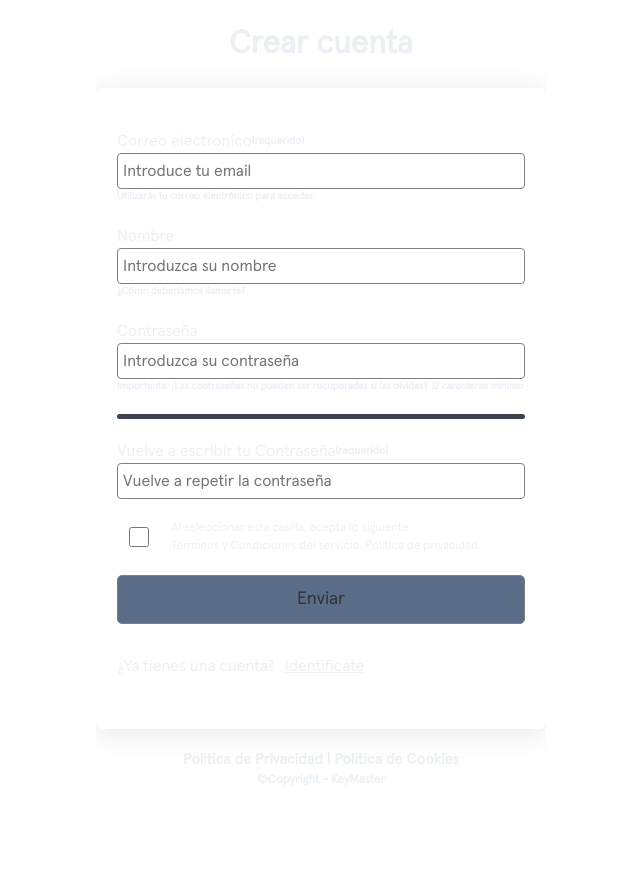
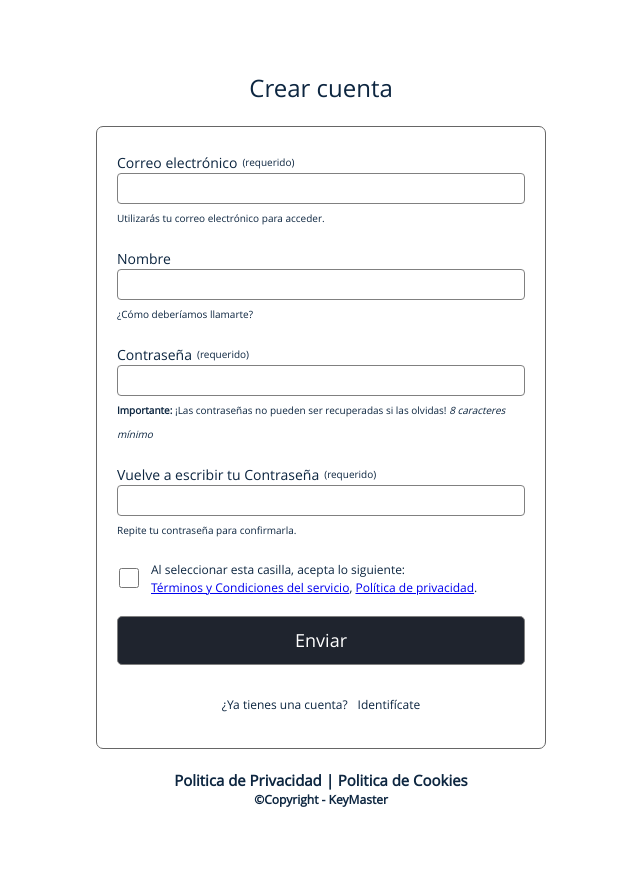
Before and after one commit to DarielsMtz/KeyMaster, a PHP site: page /registro.html in a window 1280 px wide. Shown: the whole page, without its empty margins (319-959 px from the left). Before the commit the page ends 785 px from the top, so only its background shows below. Run offline with PHP 8.4, Linux system fonts and the light colour scheme; some libraries are stand-ins or nearby versions.

Commit message:
Cambios en la interfaz

```diff
--- a/css/style.css
+++ b/css/style.css
@@ -6,9 +6,21 @@
 
 /* Tipografía */
 @font-face {
-  font-family: "Hexos";
-  src: url("../font/Apercu_regular.woff2") format("woff2"),
-    url("../font/Apercu_regular.woff") format("woff");
+  font-family: "Open Sans";
+  src: url("../font/opensans-regular.woff2") format("woff2"),
+    url("../font/opensans-regular.woff") format("woff");
+}
+
+@font-face {
+  font-family: "Open Sans Bold";
+  src: url("../font/opensans-bold.woff2") format("woff2"),
+    url("../font/opensans-bold.woff") format("woff");
+}
+
+@font-face {
+  font-family: "Open Sans Light";
+  src: url("../font/opensans-light.woff2") format("woff2"),
+    url("../font/opensans-light.woff") format("woff");
 }
 
 /* --------- Variables -------------- */
@@ -23,19 +35,31 @@
   --color-gris: #e6ebef;
   --color-gris-asulado: #5a6c86;
   --color-gris-lcaro-asulado: #61738f;
-  --color-marfil: #ECF0F5;
+  --color-marfil: #ecf0f5;
   --color-blanco: #ffffff;
   --color-rojo-suave: #e45f5f;
   --color-verde-suave: #88c34a;
-}
 
-/* Tamaños */
-:root {
+  /* Tamaños */
   --padding: 1.25rem;
   --tamano-minimo: 1200px;
   --tamano-maximo: 1920px;
   --borde: 20px;
+
+  /* Fuentes */
+  --h1: 28px;
+  --h2: 24px;
+  --h3: 20px;
+  --h4: 18px;
+  --h5: 16px;
+  --h6: 14px;
+  --p: 16px;
+  --small: 10px;
+  --small2: 12px;
+
 }
+
+
 
 /* ---------- Animaciones ------------ */
 /* Animacion de aparición */
@@ -53,8 +77,8 @@
 
 /* ========== ESTILOS GENERALES ============== */
 html {
-  font-family: "Hexos";
-  font-size: 1em;
+  font-family: "Open Sans", sans-serif;
+  font-size: var(--p);
   scroll-behavior: smooth;
 
   /* Apartado del cuerpo de la pagina */
@@ -107,7 +131,6 @@ html {
 #container {
   margin: 0 40px;
 
-
   /* Estilos generales */
   /* Apartado de encabezado principal*/
   .container__main-header {
@@ -159,7 +182,7 @@ html {
     justify-content: center;
     width: 100%;
     border-radius: 5px;
-    background-color: var(--color-azul-marino-claro);
+    background-color: var(--color-azul-marino);
     padding: 5px 0;
     margin: 20px 0;
     text-decoration: none;
@@ -169,15 +192,15 @@ html {
   }
 
   .container__main-form-boton:hover {
-    background-color: var(--color-gris-lcaro-asulado);
-    transform: scale(1.01);
+    background-color: var(--color-azul-marino-claro);
     color: var(--color-marfil);
+    cursor: pointer;
   }
 
   .container__main-form-divisor {
     display: block;
     width: 100%;
-    height: 1px;
+    height: 1.2px;
     background-color: var(--color-gris);
     margin: 10px 0;
   }
@@ -196,15 +219,10 @@ html {
     text-decoration: none;
     color: var(--color-azul-marino-claro);
     font-size: 10px;
-  }
 
-  .container__main-form-enlaces a:is(b) {
-    text-decoration: underline var(--color-azul-lila);
-  }
-
-  .container__main-form-enlaces a:is(b):hover {
-    color: var(--color-azul-lila);
-    text-decoration: underline var(--color-rojo-suave);
+    >b:hover {
+      text-decoration: underline;
+    }
   }
 
   .container__main-footer {
@@ -273,15 +291,22 @@ html {
 /* -------- ESTILOS DE LA PAGINA DE REGISTRO (registro.html) ----------- */
 /* Cuerpo de la pagina */
 #body__registro {
+  width: 100vw;
   height: 100%;
+  overflow-x: hidden;
 
   /* Apartado de contenedor principal */
   #registro {
+    color: var(--color-azul-marino-claro);
+    padding: 50px 0 50px;
 
     /* Estilos de titulo */
     & .registro__main h1 {
       text-align: center;
       padding: var(--padding);
+      font-size: var(--h2);
+      font-weight: normal;
+
     }
 
     /* Apartado del formulario */
@@ -291,21 +316,17 @@ html {
       width: 450px;
       height: auto;
       gap: 15px;
-      padding: var(--padding);
+      padding: 5px 20px;
       border-radius: 7px;
-      border: 2px solid #ffffff1a;
-      background: rgba(255, 255, 255, 0.05);
-      box-shadow: 0 4px 30px rgba(0, 0, 0, 0.1);
-      backdrop-filter: blur(2px);
-      -webkit-backdrop-filter: blur(2px);
-      border: 1px solid rgba(255, 255, 255, 0.12);
+      border: 0.5px solid #666;
+      background-color: var(--color-blanco);
 
       & :is(section) {
         margin: 20px 0px;
         vertical-align: middle;
 
         & h5 {
-          font-size: 10px;
+          font-size: var(--small);
         }
       }
 
@@ -316,6 +337,14 @@ html {
         display: flex;
         flex-direction: row;
         align-items: center;
+        vertical-align: middle;
+        font-size: var(--h6);
+
+        & .requerido {
+          font-size: var(--small);
+          margin-left: 5px;
+
+        }
       }
 
       /* Apartado de los campos */
@@ -323,40 +352,30 @@ html {
         background: transparent;
         width: 100%;
         border-radius: 4px;
-        padding: 5px;
+        padding: 5px 0 0;
+      }
+
+      & small {
+        font-size: var(--small);
       }
 
       /* Apartado de los botones */
-      button[type="submit"],
-      button[type="reset"] {
+      button[type="submit"] {
         width: 100%;
         display: flex;
         justify-content: center;
         border-radius: 5px;
-        background-color: var(--color-gris-asulado);
+        background-color: var(--color-azul-marino);
         padding: 10px;
         margin: 20px 0;
-        color: var(--color-azul-grisado);
+        color: var(--color-blanco);
         text-align: center;
-        font-size: 18px;
+        font-size: var(--h4);
 
         &:hover {
-          background-color: var(--color-gris-lcaro-asulado);
-          transform: scale(1.01);
-          color: var(--color-marfil);
-          box-shadow: rgba(0, 0, 0, 0.16) 0px 10px 36px 0px,
-            rgba(0, 0, 0, 0.06) 0px 0px 0px 1px;
+          background-color: var(--color-azul-marino-claro);
+          cursor: pointer;
         }
-      }
-
-      /* Apartado de la linea divisora */
-      .containe02__main-form-divisor {
-        display: block;
-        width: 100%;
-        height: 5px;
-        border-radius: 20px;
-        background-color: var(--color-azul-gris-claro);
-        margin: 15px 0;
       }
 
       /* Apartado de la casilla de verificación */
@@ -373,24 +392,26 @@ html {
       /* Apartado del sutitulo del campo */
       & .registro__main-form-checkbox label {
         display: flex;
-        gap: 10px;
-        text-wrap: pretty;
-        font-size: 12px;
+        width: 100%;
+        font-size: var(--small2);
+        margin-left: -10px;
       }
 
       /* Apartado de los enlaces externos */
       .registro__main-form-enlaces {
-        padding: 10px 0;
         display: flex;
         flex-direction: row;
+        justify-content: center;
+        padding: 10px 0;
         gap: 10px;
+        font-size: var(--small2);
 
         & a {
-          color: var(--color-marfil);
+          color: var(--color-azul-marino-claro);
+          text-decoration: none;
 
           &:hover {
-            scale: 1.1;
-            color: var(--color-gris-asulado);
+            text-decoration: underline;
           }
         }
       }
--- a/php/generador.php
+++ b/php/generador.php
@@ -279,7 +279,7 @@ if (!isset($_SESSION['nombre'])) {
 
             <section class="generador__main_call">
                 <h2>KeyMaster es la forma más segura de generar nuevas contraseñas</h2>
-                <a href="">Crear una cuenta</a>
+                <a href="../registro.html">Crear una cuenta</a>
 
 
             </section>
--- a/registro.html
+++ b/registro.html
@@ -38,6 +38,7 @@
     <meta name="theme-color" content="#fafafa" />
     <!-- Código de las plataformas de Análisis -->
     <script></script>
+    <script src="https://cdn.jsdelivr.net/npm/sweetalert2@11"></script>
     <!-- Scripts a cargar antes de la renderización -->
     <script src="preloader.js"></script>
   </head>
@@ -50,77 +51,80 @@
           <!-- Formulario -->
           <form
             id="form_registro"
-            action="php/registro.php"
+            onsubmit="registro(); return false;"
             method="post"
-            autocomplete="off"
             novalidate>
             <section>
               <!-- Correo Electronico -->
               <label for="Correo"
-                >Correo electronico
-                <h6>(requerido)</h6>
-              </label>
+                >Correo electrónico
+                <span class="requerido">(requerido)</span></label>
               <input
-                type="text"
+                type="email"
                 name="Correo"
                 id="Correo"
                 required
-                placeholder="Introduce tu email" />
-              <h5>Utilizarás tu correo electrónico para acceder.</h5>
+                aria-describedby="email-help" />
+              <small id="email-help"
+                >Utilizarás tu correo electrónico para acceder.</small
+              >
             </section>
 
             <section>
               <!-- Nombre -->
-              <label for="Usuario"> Nombre</label>
+              <label for="Nombre">Nombre</label>
               <input
                 type="text"
                 name="Nombre"
-                id="Usuario"
+                id="Nombre"
                 pattern="[A-Za-z]{2,20}"
-                placeholder="Introduzca su nombre" />
-              <h5>¿Cómo deberíamos llamarte?</h5>
+                aria-describedby="name-help" />
+              <small id="name-help">¿Cómo deberíamos llamarte?</small>
             </section>
 
             <section>
               <!-- Contraseña -->
-              <label for="Contraseña">Contraseña</label>
+              <label for="Contrasena">Contraseña
+                <span class="requerido">(requerido)</span></label>
+              </label>
               <input
                 type="password"
                 name="Contrasena"
                 id="Contrasena"
                 required
-                placeholder="Introduzca su contraseña" />
-              <h5>
+                minlength="8"
+                aria-describedby="password-help" />
+              <small id="password-help">
                 <b>Importante:</b> ¡Las contraseñas no pueden ser recuperadas si
-                las olvidas? <i>12 caracteres minimo</i>
-              </h5>
-            </section>
-
-            <section>
-              <!-- Linear divisora -->
-              <span class="containe02__main-form-divisor"></span>
+                las olvidas! <i>8 caracteres mínimo</i>
+              </small>
             </section>
 
             <section>
               <!-- Confirmar la contraseña -->
               <label for="Confirmar"
                 >Vuelve a escribir tu Contraseña
-                <h6>(requerido)</h6>
-              </label>
+                <span class="requerido">(requerido)</span></label>
               <input
                 type="password"
                 name="Confirmar"
                 id="Confirmar"
                 required
-                placeholder="Vuelve a repetir la contraseña" />
+                aria-describedby="confirm-help" />
+              <small id="confirm-help"
+                >Repite tu contraseña para confirmarla.</small
+              >
             </section>
 
             <section class="registro__main-form-checkbox">
               <!-- Checkbox -->
               <label>
-                <input type="checkbox" name="politicas" />
-                Al seleccionar esta casilla, acepta lo siguiente: <br />
-                Términos y Condiciones del servicio, Política de privacidad.
+                <input type="checkbox" name="politicas" required />
+                <p>
+                  Al seleccionar esta casilla, acepta lo siguiente: <br />
+                <a href="terminos.html">Términos y Condiciones del servicio</a>,
+                <a href="privacidad.html">Política de privacidad</a>.
+              </p>
               </label>
             </section>
 
@@ -132,9 +136,8 @@
             <section>
               <!-- Enlaces externos -->
               <article class="registro__main-form-enlaces">
-                ¿Ya tienes una cuenta?<a href="inicio_sesion.html">
-                  Identifícate
-                </a>
+                ¿Ya tienes una cuenta?
+                <a href="inicio_sesion.html">Identifícate</a>
               </article>
             </section>
           </form>
```
Also changed, not shown: font/Apercu_regular.woff (deleted), font/Apercu_regular.woff2 (deleted), font/opensans-bold.woff (added), font/opensans-bold.woff2 (added), font/opensans-light.woff (added), font/opensans-light.woff2 (added), font/opensans-regular.woff (added), font/opensans-regular.woff2 (added).
